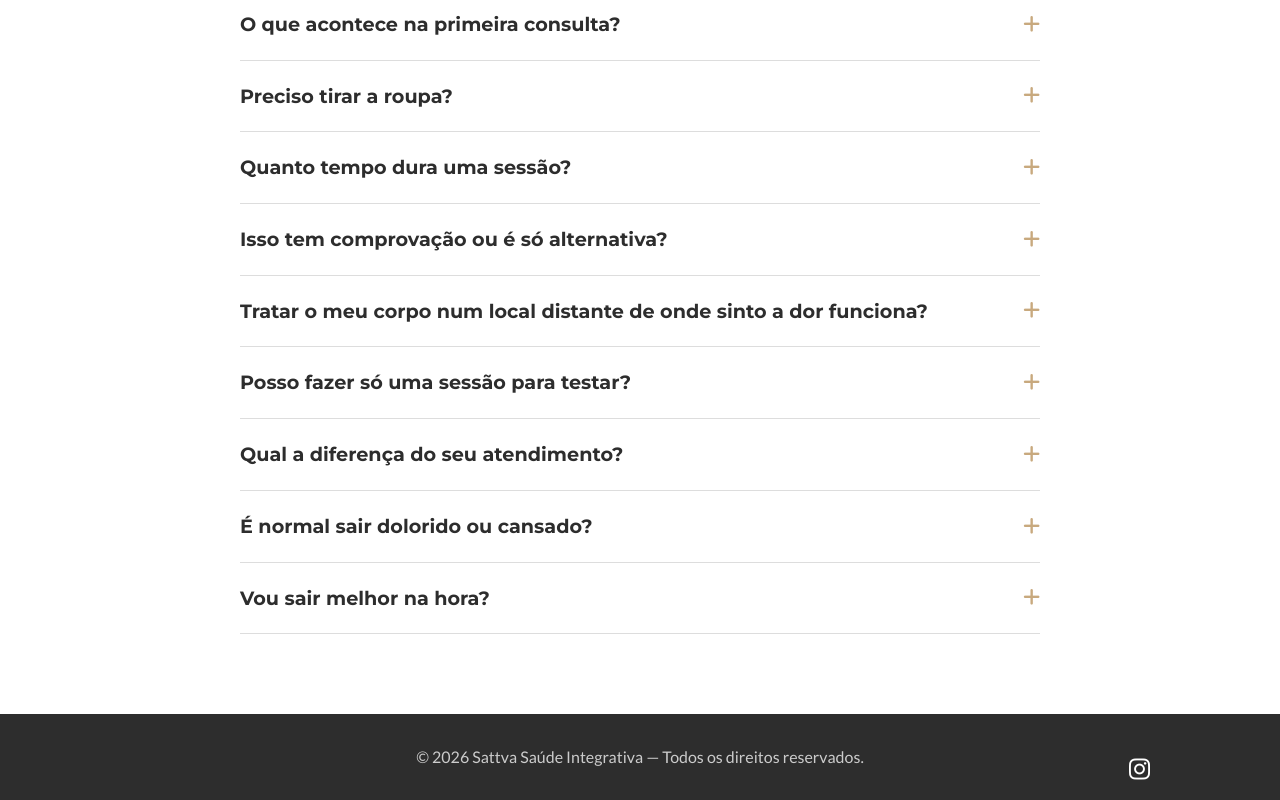
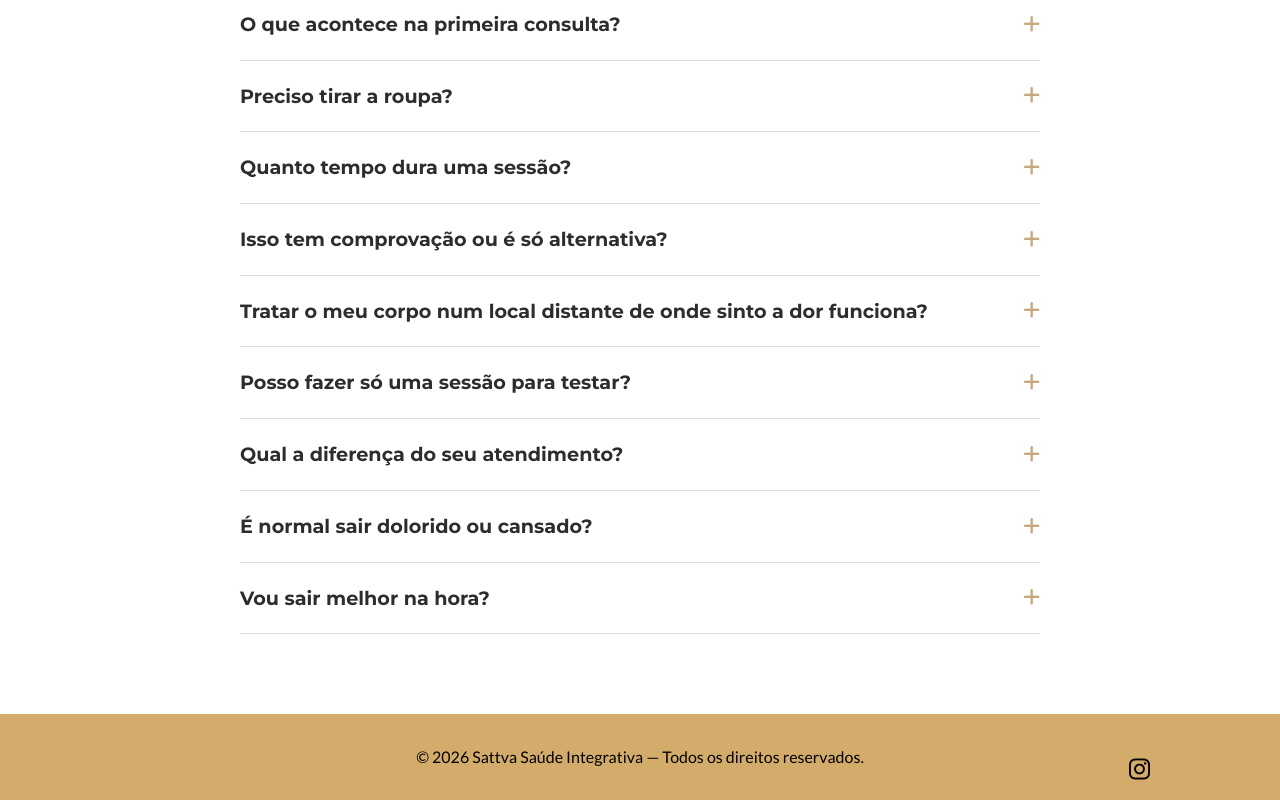
Before and after one commit to AlonsoRafael/Site_SattvaQuiropraxia, a Next.js app: page / in a window 1280 px wide. Shown: the part 4916-5716 px from the top of the page. Built offline with nearby package versions, Linux system fonts and the light colour scheme.

Commit message:
Update footer

```diff
--- a/app/globals.css
+++ b/app/globals.css
@@ -885,8 +885,8 @@ body.no-scroll {
 
 /* --- RODAPÉ --- */
 .footer {
-  background-color: var(--color-black-matte);
-  color: #ccc;
+  background-color: #d3ac6b;
+  color: #000;
   padding: 30px 0;
 }
 
@@ -907,14 +907,14 @@ body.no-scroll {
 }
 
 .social-links a {
-  color: var(--color-white);
+  color: #000;
   font-size: 1.5rem;
   margin-left: 15px;
   transition: color 0.3s ease;
 }
 
 .social-links a:hover {
-  color: var(--color-beige);
+  color: #fff;
 }
 
 /* Footer responsive: stack content on narrow screens to avoid icon overlapping text */
```
